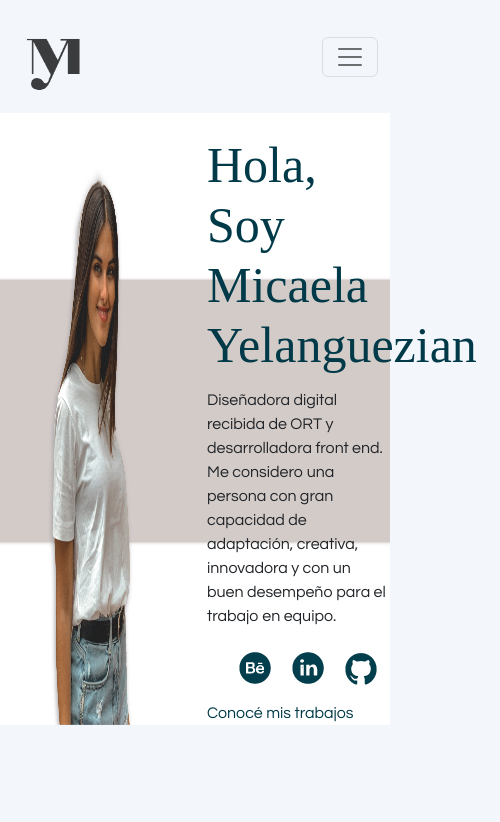
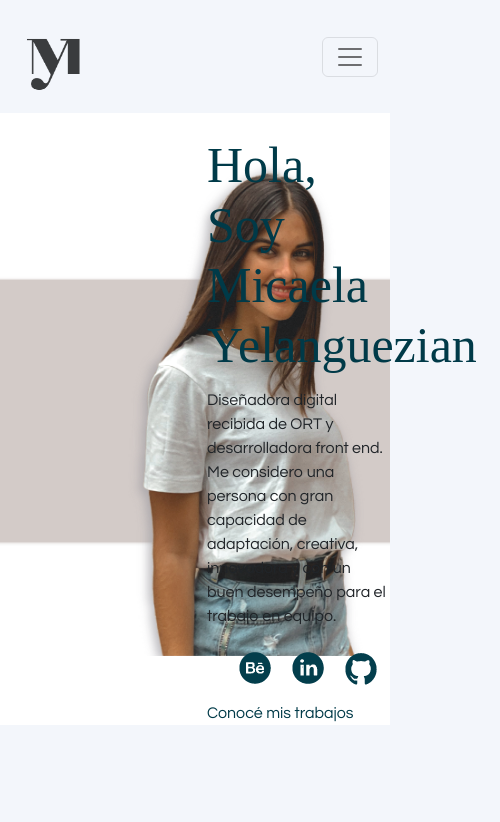
Before and after one commit to micaelayela/portfolio, a website: page pages/whoiam.html in a window 390 px wide. Shown: the top 822 px of the page, 500 px wide, since content can reach past the window. Drawn offline with nearby package versions, Linux system fonts and the light colour scheme; a web font is replaced by a local one.

Commit message:
media whioiam scss

```diff
--- a/scss/_whoiam.scss
+++ b/scss/_whoiam.scss
@@ -85,3 +85,9 @@
 #consulta-size {
     resize: none;
 }
+@media screen and (max-width: 768px){
+    .whoiam-img{
+        width: 500px;
+        height: auto;
+     }
+}
```
Also changed, not shown: css/main.css, scss/base/_extends.scss (line endings or trailing spaces).
